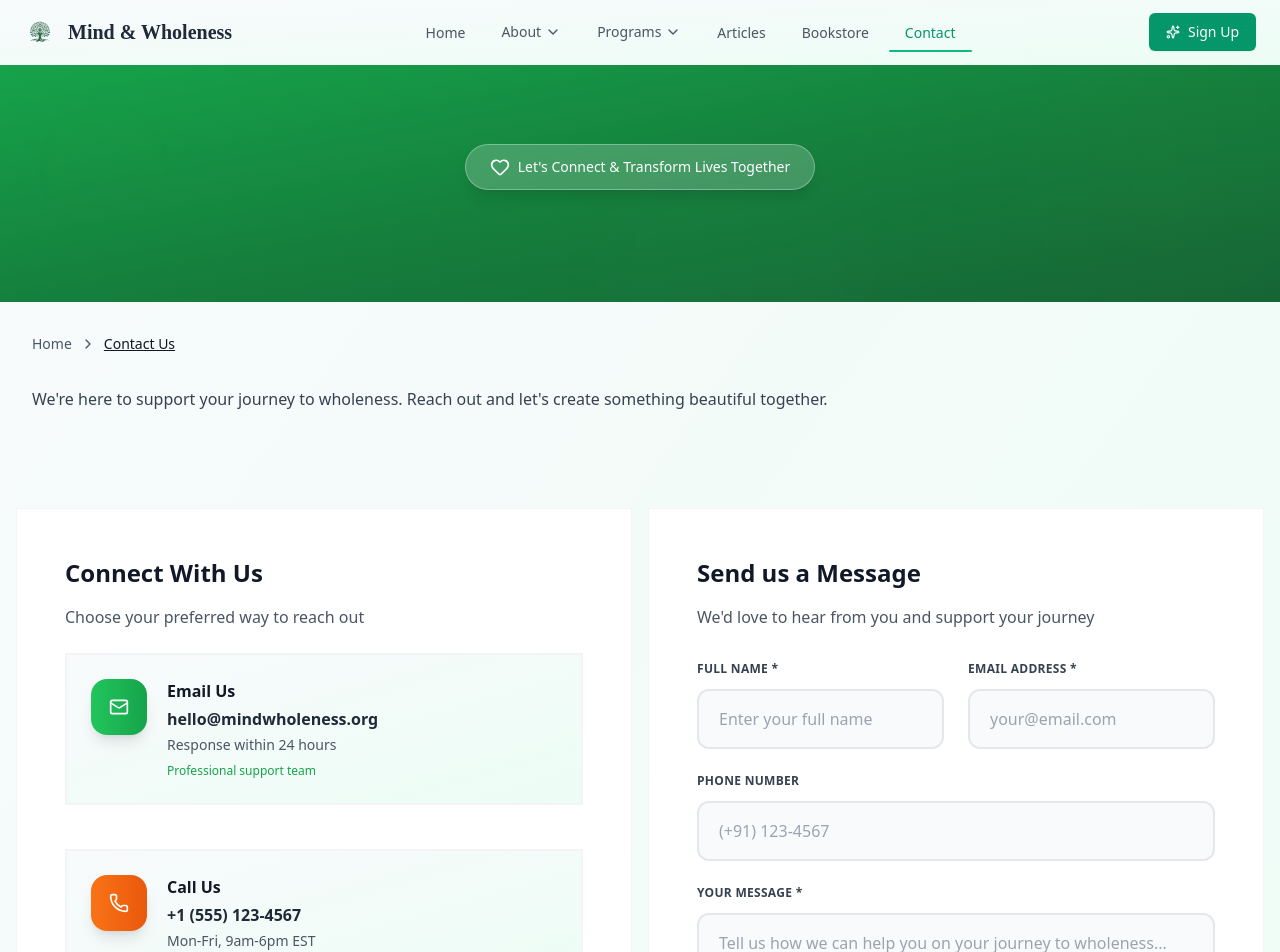
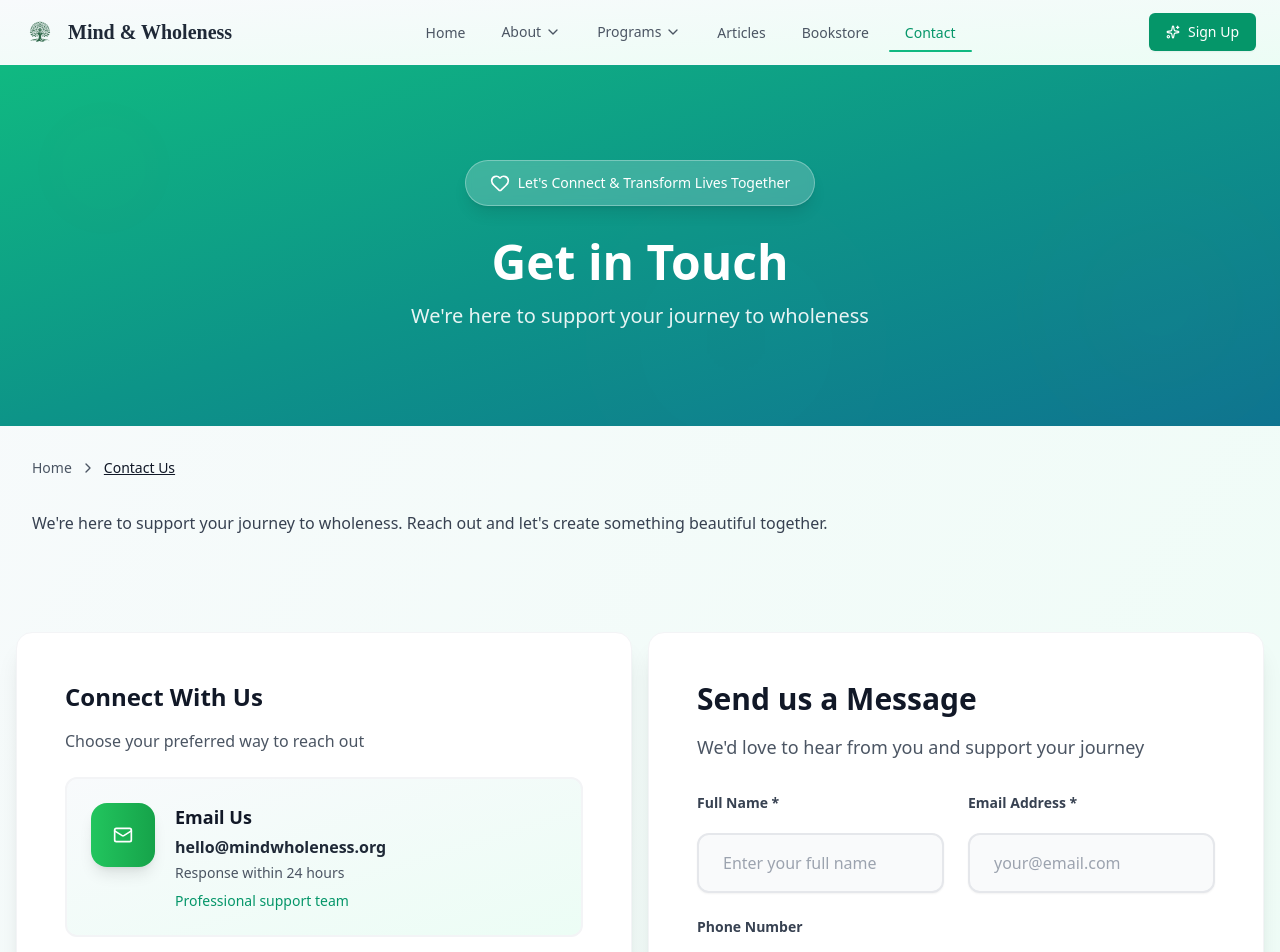
Before and after one commit to eldoJr/mind-and-wholeness, a React (Vite) app: page /contact in a window 1280 px wide. Shown: the top 952 px of the page. Built offline with nearby package versions, Linux system fonts and the light colour scheme.

Commit message:
add: updates-4

```diff
--- a/src/pages/Contact.tsx
+++ b/src/pages/Contact.tsx
@@ -139,9 +139,9 @@ const ContactSection: React.FC = () => {
       animate="visible"
       variants={containerVariants}
     >
-      {/* Header with different background */}
+      {/* Header with enhanced background */}
       <motion.div
-        className="bg-gradient-to-br from-green-600 via-green-700 to-green-800 py-20 px-6 relative overflow-hidden"
+        className="bg-gradient-to-br from-emerald-500 via-teal-600 to-cyan-700 py-24 px-6 relative overflow-hidden"
         variants={itemVariants}
       >
         {/* Background Pattern */}
@@ -195,6 +195,22 @@ const ContactSection: React.FC = () => {
             <Heart className="w-5 h-5" />
             <span>Let's Connect & Transform Lives Together</span>
           </motion.div>
+          <motion.h1
+            className="text-5xl font-bold text-white mb-4"
+            initial={{ y: 20, opacity: 0 }}
+            animate={{ y: 0, opacity: 1 }}
+            transition={{ delay: 0.3 }}
+          >
+            Get in Touch
+          </motion.h1>
+          <motion.p
+            className="text-xl text-white/90 max-w-2xl mx-auto"
+            initial={{ y: 20, opacity: 0 }}
+            animate={{ y: 0, opacity: 1 }}
+            transition={{ delay: 0.4 }}
+          >
+            We're here to support your journey to wholeness
+          </motion.p>
         </div>
       </motion.div>
         <div className="max-w-7xl mx-auto px-4 sm:px-6 lg:px-8 py-8">
@@ -218,7 +234,7 @@ const ContactSection: React.FC = () => {
           <div className="grid lg:grid-cols-2 gap-4">
             {/* Contact Info Column */}
             <motion.div
-              className="bg-white border border-gray-100 h-full"
+              className="bg-white rounded-2xl shadow-xl border border-gray-100 h-full"
               variants={itemVariants}
             >
               <div className="p-8 lg:p-12 h-full flex flex-col">
@@ -233,23 +249,23 @@ const ContactSection: React.FC = () => {
                     <motion.a
                       key={idx}
                       href={item.href}
-                      className="group block bg-gradient-to-br from-slate-50 to-emerald-50 hover:bg-white border-2 border-gray-100 hover:border-green-200 p-6 duration-300 hover:shadow-xl"
+                      className="group block bg-gradient-to-br from-slate-50 to-emerald-50 hover:bg-white border-2 border-gray-100 hover:border-emerald-300 rounded-xl p-6 duration-300 hover:shadow-xl"
                       whileHover={{ scale: 1.02 }}
                       whileTap={{ scale: 0.98 }}
                       variants={itemVariants}
                     >
                       <div className="flex items-start gap-5">
                         <motion.div
-                          className={`${item.bgColor} w-14 h-14 rounded-2xl flex items-center justify-center shadow-lg group-hover:shadow-xl transition-all`}
+                          className={`${item.bgColor} w-16 h-16 rounded-2xl flex items-center justify-center shadow-lg group-hover:shadow-xl transition-all`}
                           whileHover={{ rotate: 5, scale: 1.1 }}
                         >
                           {item.icon}
                         </motion.div>
                         <div className="flex-1">
-                          <h4 className="font-bold text-gray-900 text-base mb-1 group-hover:text-green-600 transition-colors">{item.title}</h4>
+                          <h4 className="font-bold text-gray-900 text-lg mb-1 group-hover:text-emerald-600 transition-colors">{item.title}</h4>
                           <p className="text-gray-800 font-semibold text-base mb-1">{item.description}</p>
                           <p className="text-gray-600 text-sm mb-2">{item.subtitle}</p>
-                          <p className="text-green-600 text-xs font-medium">{item.detail}</p>
+                          <p className="text-emerald-600 text-sm font-medium">{item.detail}</p>
                         </div>
                       </div>
                     </motion.a>
@@ -262,7 +278,7 @@ const ContactSection: React.FC = () => {
 
             {/* Contact Form Column */}
             <motion.div
-              className="bg-white border border-gray-100 h-full"
+              className="bg-white rounded-2xl shadow-xl border border-gray-100 h-full"
               variants={itemVariants}
             >
               <div className="p-6 lg:p-12 h-full flex flex-col">
@@ -338,8 +354,8 @@ const ContactSection: React.FC = () => {
                       className="space-y-6 flex-grow"
                     >
                       <div className="mb-8">
-                        <h3 className="text-2xl font-bold text-gray-900 mb-4">Send us a Message</h3>
-                        <p className="text-gray-600 text-base">We'd love to hear from you and support your journey</p>
+                        <h3 className="text-3xl font-bold text-gray-900 mb-4">Send us a Message</h3>
+                        <p className="text-gray-600 text-lg">We'd love to hear from you and support your journey</p>
                       </div>
 
                       <form onSubmit={handleSubmit}>
@@ -348,14 +364,14 @@ const ContactSection: React.FC = () => {
                             className="space-y-3"
                             variants={itemVariants}
                           >
-                            <label className="block text-xs font-bold text-gray-700 uppercase tracking-wide">Full Name *</label>
+                            <label className="block text-sm font-semibold text-gray-700 mb-2">Full Name *</label>
                             <input
                               type="text"
                               name="name"
                               value={formData.name}
                               onChange={handleInputChange}
                               required
-                              className="w-full border-2 border-gray-200 rounded-xl px-5 py-4 text-base focus:ring-2 focus:ring-green-500 focus:border-green-500 transition-all duration-200 bg-gray-50 focus:bg-white hover:border-green-300"
+                              className="w-full border-2 border-gray-200 rounded-xl px-6 py-4 text-base focus:ring-2 focus:ring-emerald-500 focus:border-emerald-500 transition-all duration-200 bg-gray-50 focus:bg-white hover:border-emerald-300 shadow-sm focus:shadow-md"
                               placeholder="Enter your full name"
                             />
                             {errors.name && (
@@ -372,14 +388,14 @@ const ContactSection: React.FC = () => {
                             className="space-y-3"
                             variants={itemVariants}
                           >
-                            <label className="block text-xs font-bold text-gray-700 uppercase tracking-wide">Email Address *</label>
+                            <label className="block text-sm font-semibold text-gray-700 mb-2">Email Address *</label>
                             <input
                               type="email"
                               name="email"
                               value={formData.email}
                               onChange={handleInputChange}
                               required
-                              className="w-full border-2 border-gray-200 rounded-xl px-5 py-4 text-base focus:ring-2 focus:ring-green-500 focus:border-green-500 transition-all duration-200 bg-gray-50 focus:bg-white hover:border-green-300"
+                              className="w-full border-2 border-gray-200 rounded-xl px-6 py-4 text-base focus:ring-2 focus:ring-emerald-500 focus:border-emerald-500 transition-all duration-200 bg-gray-50 focus:bg-white hover:border-emerald-300 shadow-sm focus:shadow-md"
                               placeholder="your@email.com"
                             />
                             {errors.email && (
@@ -398,13 +414,13 @@ const ContactSection: React.FC = () => {
                           className="space-y-3 mt-6"
                           variants={itemVariants}
                         >
-                          <label className="block text-xs font-bold text-gray-700 uppercase tracking-wide">Phone Number</label>
+                          <label className="block text-sm font-semibold text-gray-700 mb-2">Phone Number</label>
                           <input
                             type="tel"
                             name="phone"
                             value={formData.phone}
                             onChange={handleInputChange}
-                            className="w-full border-2 border-gray-200 rounded-xl px-5 py-4 text-base focus:ring-2 focus:ring-green-500 focus:border-green-500 transition-all duration-200 bg-gray-50 focus:bg-white hover:border-green-300"
+                            className="w-full border-2 border-gray-200 rounded-xl px-6 py-4 text-base focus:ring-2 focus:ring-emerald-500 focus:border-emerald-500 transition-all duration-200 bg-gray-50 focus:bg-white hover:border-emerald-300 shadow-sm focus:shadow-md"
                             placeholder="(+91) 123-4567"
                           />
                         </motion.div>
@@ -413,14 +429,14 @@ const ContactSection: React.FC = () => {
                           className="space-y-3 mt-6"
                           variants={itemVariants}
                         >
-                          <label className="block text-xs font-bold text-gray-700 uppercase tracking-wide">Your Message *</label>
+                          <label className="block text-sm font-semibold text-gray-700 mb-2">Your Message *</label>
                           <textarea
                             name="message"
                             value={formData.message}
                             onChange={handleInputChange}
                             rows={6}
                             required
-                            className="w-full border-2 border-gray-200 rounded-xl px-5 py-4 text-base focus:ring-2 focus:ring-green-500 focus:border-green-500 transition-all duration-200 bg-gray-50 focus:bg-white resize-none hover:border-green-300"
+                            className="w-full border-2 border-gray-200 rounded-xl px-6 py-4 text-base focus:ring-2 focus:ring-emerald-500 focus:border-emerald-500 transition-all duration-200 bg-gray-50 focus:bg-white resize-none hover:border-emerald-300 shadow-sm focus:shadow-md"
                             placeholder="Tell us how we can help you on your journey to wholeness..."
                           />
                           {errors.message && (
@@ -437,7 +453,7 @@ const ContactSection: React.FC = () => {
                         <motion.button
                           type="submit"
                           disabled={isSubmitting}
-                          className="w-full bg-gradient-to-r from-green-600 to-orange-500 hover:from-green-700 hover:to-orange-600 text-white font-bold py-5 px-8 transition-all duration-200 transform hover:scale-105 disabled:opacity-50 disabled:cursor-not-allowed disabled:transform-none shadow-xl hover:shadow-2xl flex items-center justify-center gap-3 text-base mt-8"
+                          className="w-full bg-gradient-to-r from-emerald-600 to-teal-600 hover:from-emerald-700 hover:to-teal-700 text-white font-bold py-5 px-8 rounded-xl transition-all duration-200 transform hover:scale-105 disabled:opacity-50 disabled:cursor-not-allowed disabled:transform-none shadow-xl hover:shadow-2xl flex items-center justify-center gap-3 text-lg mt-8"
                           whileHover={{ scale: 1.02 }}
                           whileTap={{ scale: 0.98 }}
                           variants={itemVariants}
```
